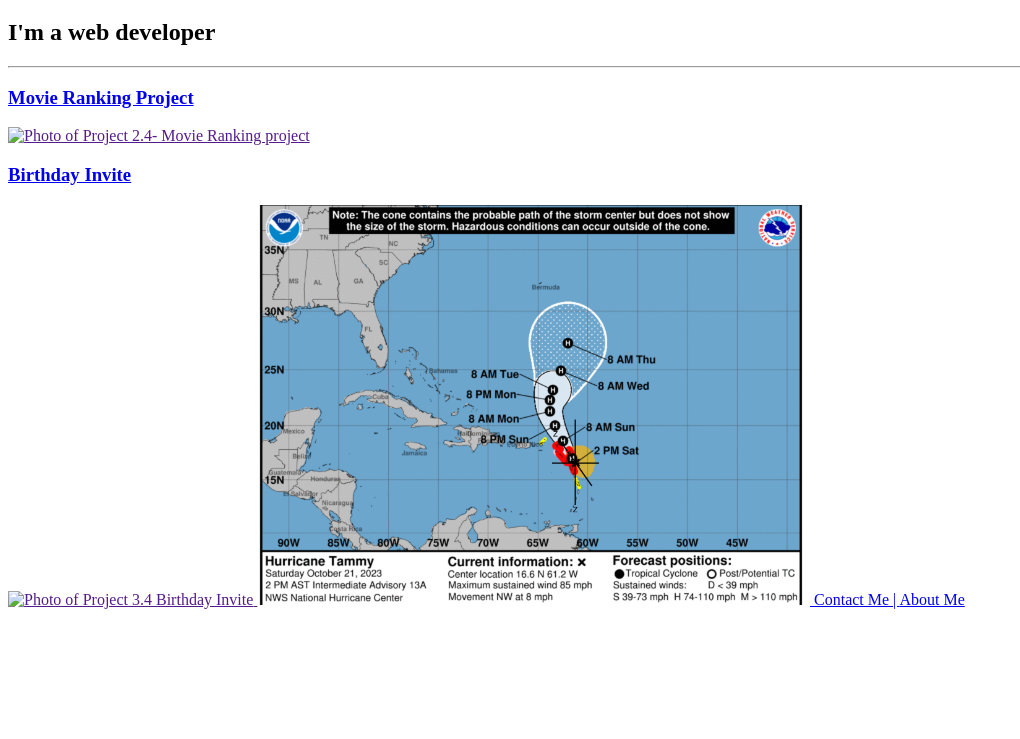
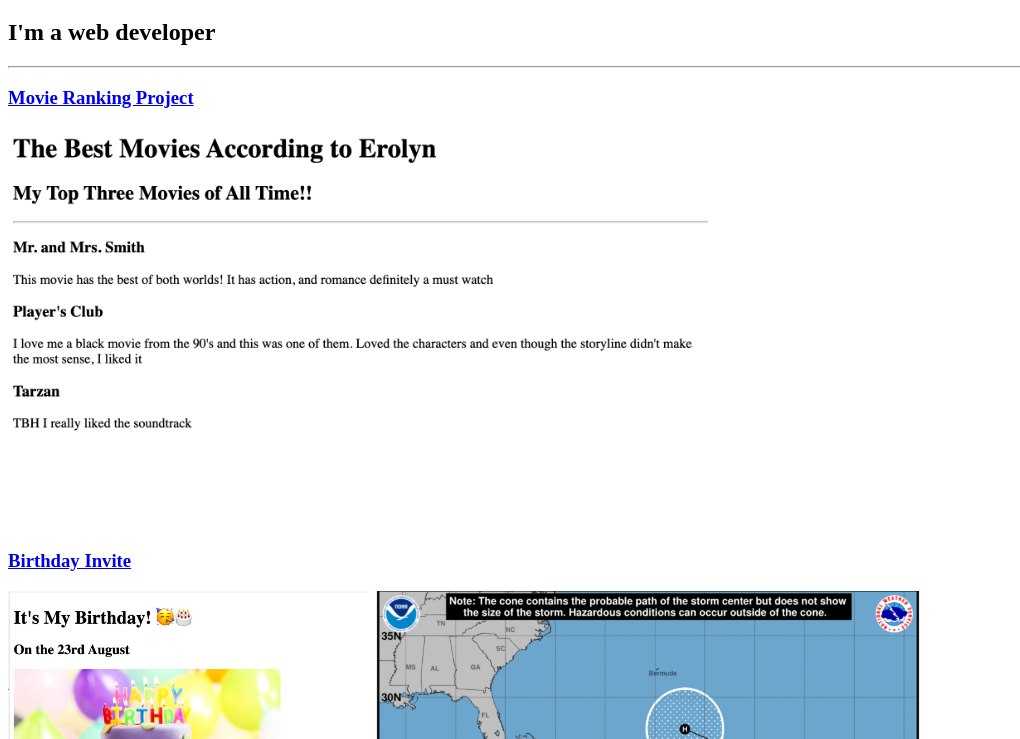
Before and after one commit to ELT-DG/HTML-Portfolio, a plain HTML site: page index.html in a window 1280 px wide. Shown: the part 61-800 px from the top of the page, without its empty margins (0-1020 px from the left). Drawn offline with Linux system fonts and the light colour scheme.

Commit message:
Add files via upload

```diff
--- a/index.html
+++ b/index.html
@@ -13,13 +13,13 @@
     <hr>
     <h3><a href="./public/movie-ranking.html">Movie Ranking Project</a></h3>
     <a href><img
-        src="./assets/images/Screenshot 2023-12-31 at 8.13.46 PM.png"
+        src="./assets/images/Movie.png"
         alt="Photo of Project 2.4- Movie Ranking project"
         height="400" /> </a>
 
     <h3><a href="./public/birthday-invite.html">Birthday Invite</a></h3>
     <a href><img
-        src="./assets/images/Screenshot 2023-12-31 at 8.09.56 PM.png"
+        src="./assets/images/Bday-inv.png"
         alt="Photo of Project 3.4 Birthday Invite"
        height="400"</a>
 
```
